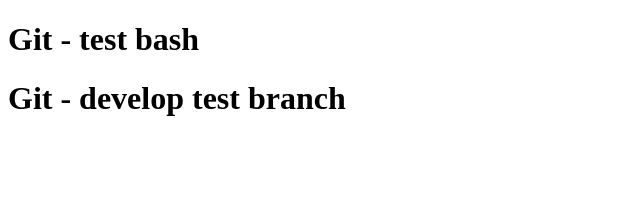
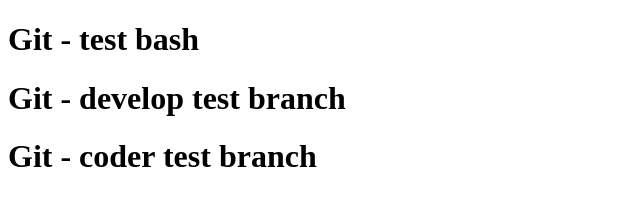
Before and after one commit to Zero2Her-7264/1st-webTest, a plain HTML site: page index.html in a window 1280 px wide. Shown: the whole page, without its empty margins (0-640 px from the left). Drawn offline with Linux system fonts and the light colour scheme.

Commit message:
coder branch added

```diff
--- a/index.html
+++ b/index.html
@@ -8,5 +8,6 @@
 <body>
     <h1> Git - test bash </h1>
     <h1> Git - develop test branch </h1>
+    <h1> Git - coder test branch </h1>
 </body>
 </html>
```
